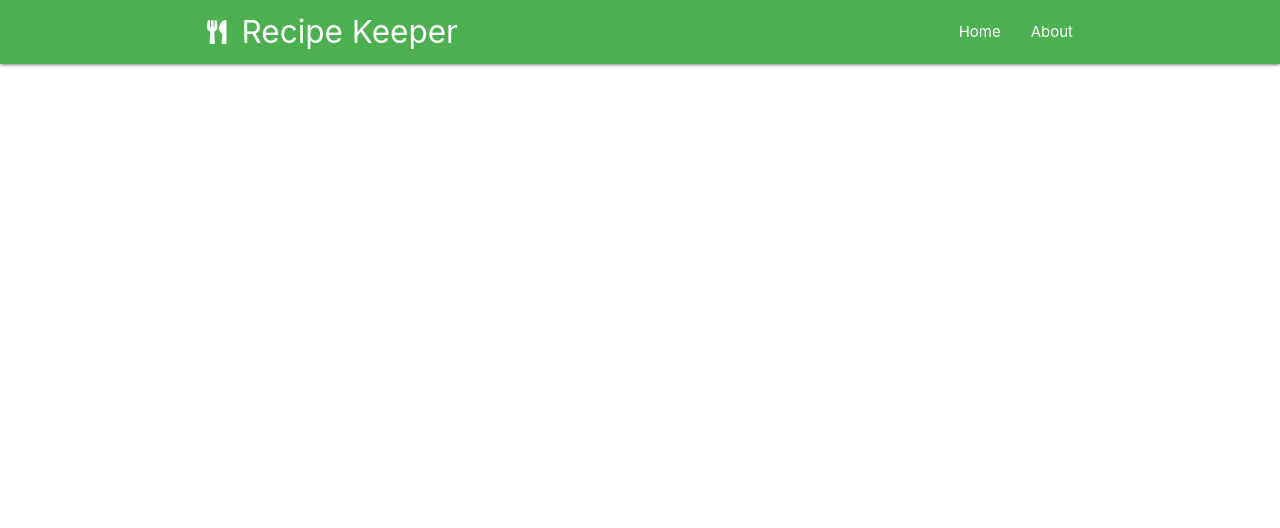
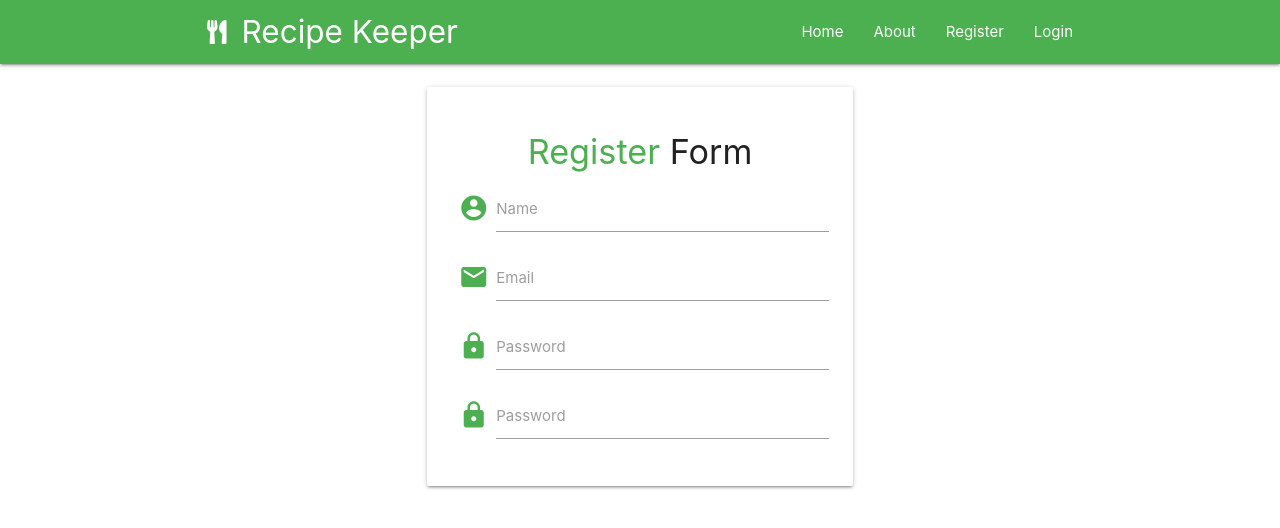
Before and after one commit to HadySalhab/MERN-recipe-keeper, a React (Create React App) app in the folder client/: page /register in a window 1280 px wide. Shown: the top 528 px of the page. Built offline with nearby package versions, Linux system fonts and the light colour scheme.

Commit message:
Create Register & Login Components

```diff
--- a/client/src/components/App.js
+++ b/client/src/components/App.js
@@ -3,6 +3,8 @@ import "materialize-css/dist/css/materialize.min.css";
 import Navbar from "./layout/Navbar";
 import Home from "./pages/Home";
 import About from "./pages/About";
+import Register from "./auth/Register";
+import Login from "./auth/Login";
 import { BrowserRouter as Router, Switch, Route } from "react-router-dom";
 
 const App = () => {
@@ -14,6 +16,8 @@ const App = () => {
 					<Switch>
 						<Route exact path="/" component={Home} />
 						<Route exact path="/about" component={About} />
+						<Route exact path="/register" component={Register} />
+						<Route exact path="/login" component={Login} />
 					</Switch>
 				</div>
 			</Fragment>
--- /dev/null
+++ b/client/src/components/auth/Login.js
@@ -0,0 +1,48 @@
+import React, { useState } from "react";
+import useFormState from "../../hooks/useForm";
+const Login = () => {
+	const [name, onNameChange] = useFormState("");
+	const [email, onEmailChange] = useFormState("");
+
+	return (
+		<div className="row section">
+			<div className="col s12 m8 xl6 offset-m2 offset-xl3">
+				<div className="center-align card">
+					<div className="card-content">
+						<h4>
+							<span className="green-text">Login </span>Form
+						</h4>
+						<form>
+							<div className="input-field">
+								<i className="material-icons prefix green-text">
+									account_circle
+								</i>
+								<input
+									value={name}
+									id="name"
+									name="name"
+									type="text"
+									className="validate"
+								/>
+								<label htmlFor="name">Name</label>
+							</div>
+							<div className="input-field">
+								<i className="material-icons prefix green-text">email</i>
+								<input
+									value={email}
+									id="email"
+									name="email"
+									type="email"
+									className="validate"
+								/>
+								<label htmlFor="name">Email</label>
+							</div>
+						</form>
+					</div>
+				</div>
+			</div>
+		</div>
+	);
+};
+
+export default Login;
--- /dev/null
+++ b/client/src/components/auth/Register.js
@@ -0,0 +1,72 @@
+import React, { useState } from "react";
+import useFormState from "../../hooks/useForm";
+const Register = () => {
+	const [name, onNameChange] = useFormState("");
+	const [email, onEmailChange] = useFormState("");
+	const [password, onPasswordChange] = useFormState("");
+	const [password2, onPassword2Change] = useFormState("");
+
+	return (
+		<div className="row section">
+			<div className="col s12 m8 xl6 offset-m2 offset-xl3">
+				<div className="center-align card">
+					<div className="card-content">
+						<h4>
+							<span className="green-text">Register </span>Form
+						</h4>
+						<form>
+							<div className="input-field">
+								<i className="material-icons prefix green-text">
+									account_circle
+								</i>
+								<input
+									value={name}
+									id="name"
+									name="name"
+									type="text"
+									className="validate"
+								/>
+								<label htmlFor="name">Name</label>
+							</div>
+							<div className="input-field">
+								<i className="material-icons prefix green-text">email</i>
+								<input
+									value={email}
+									id="email"
+									name="email"
+									type="email"
+									className="validate"
+								/>
+								<label htmlFor="name">Email</label>
+							</div>
+							<div className="input-field">
+								<i className="material-icons prefix green-text">lock</i>
+								<input
+									value={password}
+									id="password"
+									name="password"
+									type="password"
+									className="validate"
+								/>
+								<label htmlFor="name">Password</label>
+							</div>
+							<div className="input-field">
+								<i className="material-icons prefix green-text">lock</i>
+								<input
+									value={password2}
+									id="password2"
+									name="password2"
+									type="password"
+									className="validate"
+								/>
+								<label htmlFor="name">Password</label>
+							</div>
+						</form>
+					</div>
+				</div>
+			</div>
+		</div>
+	);
+};
+
+export default Register;
--- a/client/src/components/layout/Navbar.js
+++ b/client/src/components/layout/Navbar.js
@@ -27,6 +27,12 @@ const Navbar = (props) => {
 						<li>
 							<Link to="/about">About</Link>
 						</li>
+						<li>
+							<Link to="/register">Register</Link>
+						</li>
+						<li>
+							<Link to="/login">Login</Link>
+						</li>
 					</ul>
 				</div>
 			</nav>
@@ -39,6 +45,16 @@ const Navbar = (props) => {
 				<li>
 					<Link className="sidenav-close" to="/about">
 						About
+					</Link>
+				</li>
+				<li>
+					<Link className="sidenav-close" to="/register">
+						Register
+					</Link>
+				</li>
+				<li>
+					<Link className="sidenav-close" to="/login">
+						Login
 					</Link>
 				</li>
 			</ul>
```
